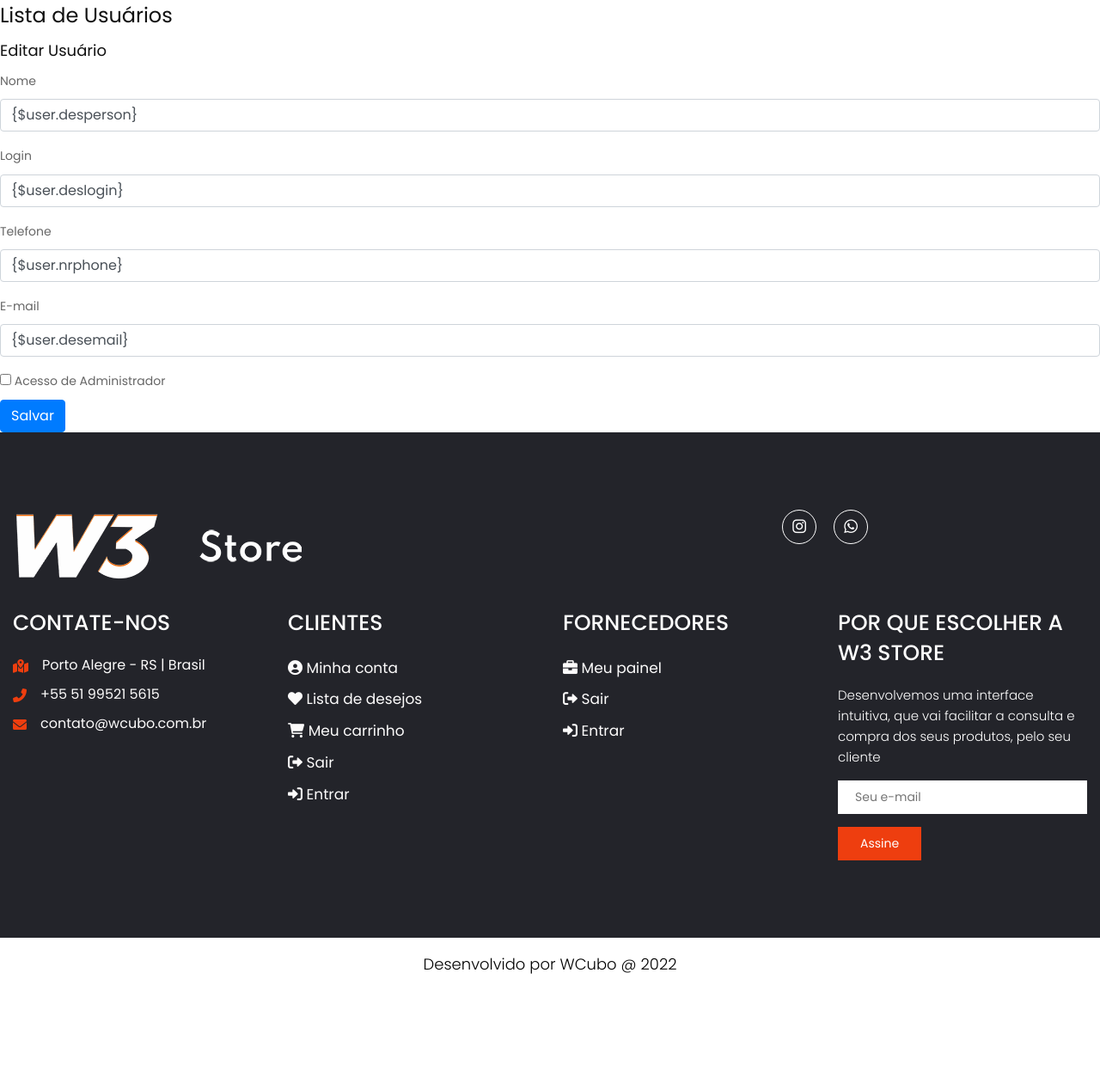
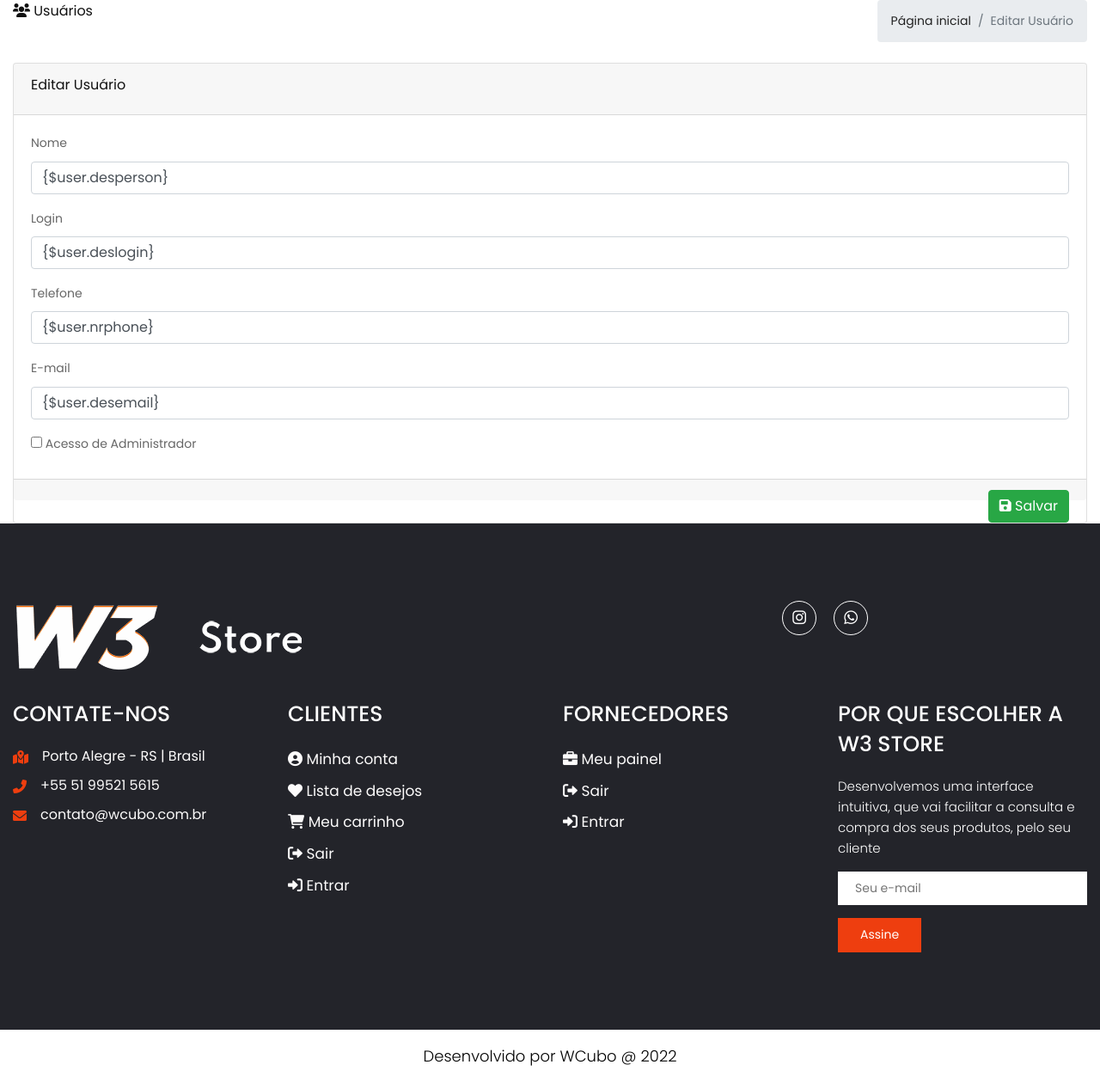
Before and after one commit to murilosouza/w3ecommerce, a PHP site: template views/admin/users-update.html in a window 1280 px wide. Shown: the whole page at 86% size. Before the commit the page ends 1133 px from the top, so only its background shows below. Run offline with PHP 8.4, Linux system fonts and the light colour scheme; the template is opened without the code that fills it, so the values that code supplies are empty; some libraries are stand-ins or nearby versions.

Commit message:
Tela de edição de usuário

```diff
--- a/views-cache/header.7b7869bfb1da632594c8441c1cba0681.rtpl.php
+++ b/views-cache/header.7b7869bfb1da632594c8441c1cba0681.rtpl.php
@@ -236,7 +236,7 @@ scratch. This page gets rid of all links and provides the needed markup only.
               <i class="nav-icon fas fa-users"></i>
               <p>
                 Usuários
-                <span class="right badge badge-danger">New</span>
+                <span class="right badge badge-danger">Novo</span>
               </p>
             </a>
           </li>
--- a/views-cache/users.7b7869bfb1da632594c8441c1cba0681.rtpl.php
+++ b/views-cache/users.7b7869bfb1da632594c8441c1cba0681.rtpl.php
@@ -10,7 +10,7 @@
         <div class="col-sm-6">
           <ol class="breadcrumb float-sm-right">
             <li class="breadcrumb-item"><a href="/admin">Página inicial</a></li>
-            <li class="breadcrumb-item active">Usuários</a></li>
+            <li class="breadcrumb-item active">Usuários Cadastrados</a></li>
           </ol>
         </div><!-- /.col -->
       </div><!-- /.row -->
@@ -25,7 +25,7 @@
         <div class="col-lg-12">
           <div class="card">
             <div class="card-header">
-              <h4 class="m-0">Usuários cadastrados <span><a href="/admin/users/create" class="btn btn-primary float-right"><i class="nav-icon fas fa-user-plus"></i> Cadastrar Usuário</a></span></h4>
+              <h4 class="m-0">Usuários Cadastrados <span><a href="/admin/users/create" class="btn btn-primary float-right"><i class="nav-icon fas fa-user-plus"></i> Cadastrar Usuário</a></span></h4>
             </div>
             <div class="card-body no-padding">
               <table class="table table-striped">
--- a/views/admin/header.html
+++ b/views/admin/header.html
@@ -236,7 +236,7 @@ scratch. This page gets rid of all links and provides the needed markup only.
               <i class="nav-icon fas fa-users"></i>
               <p>
                 Usuários
-                <span class="right badge badge-danger">New</span>
+                <span class="right badge badge-danger">Novo</span>
               </p>
             </a>
           </li>
--- a/views/admin/users-update.html
+++ b/views/admin/users-update.html
@@ -1,57 +1,74 @@
 <!-- Content Wrapper. Contains page content -->
 <div class="content-wrapper">
   <!-- Content Header (Page header) -->
-<section class="content-header">
-  <h1>
-    Lista de Usuários
-  </h1>
-</section>
+  <div class="content-header">
+    <div class="container-fluid">
+      <div class="row mb-2">
+        <div class="col-sm-6">
+          <h4 class="m-0"><i class="nav-icon fas fa-users"></i> Usuários</h4>
+        </div><!-- /.col -->
+        <div class="col-sm-6">
+          <ol class="breadcrumb float-sm-right">
+            <li class="breadcrumb-item"><a href="/admin">Página inicial</a></li>
+            <li class="breadcrumb-item active">Editar Usuário</a></li>
+          </ol>
+        </div><!-- /.col -->
+      </div><!-- /.row -->
+    </div><!-- /.container-fluid -->
+  </div>
+  <!-- /.content-header -->
 
   <!-- Main content -->
-<section class="content">
-
+  <div class="content">
+    <div class="container-fluid">
       <div class="row">
-  	<div class="col-md-12">
-  		<div class="box box-primary">
-        <div class="box-header with-border">
-          <h3 class="box-title">Editar Usuário</h3>
+        <div class="col-lg-12">
+          <div class="card">
+            <div class="card-header">
+              <h4 class="m-0">Editar Usuário</h4>
             </div>
-        <!-- /.box-header -->
+            <!-- /.card-header -->
             <!-- form start -->
             <form role="form" action="/admin/users/{$user.iduser}" method="post">
-          <div class="box-body">
+              <div class="card-body">
                 <div class="form-group">
                   <label for="desperson">Nome</label>
-              <input type="text" class="form-control" id="desperson" name="desperson" placeholder="Digite o nome" value="{$user.desperson}">
+                  <input type="text" class="form-control" id="desperson" name="desperson" placeholder="Digite o nome"
+                    value="{$user.desperson}">
                 </div>
                 <div class="form-group">
                   <label for="deslogin">Login</label>
-              <input type="text" class="form-control" id="deslogin" name="deslogin" placeholder="Digite o login"  value="{$user.deslogin}">
+                  <input type="text" class="form-control" id="deslogin" name="deslogin" placeholder="Digite o login"
+                    value="{$user.deslogin}">
                 </div>
                 <div class="form-group">
                   <label for="nrphone">Telefone</label>
-              <input type="tel" class="form-control" id="nrphone" name="nrphone" placeholder="Digite o telefone"  value="{$user.nrphone}">
+                  <input type="tel" class="form-control" id="nrphone" name="nrphone" placeholder="Digite o telefone"
+                    value="{$user.nrphone}">
                 </div>
                 <div class="form-group">
                   <label for="desemail">E-mail</label>
-              <input type="email" class="form-control" id="desemail" name="desemail" placeholder="Digite o e-mail" value="{$user.desemail}">
+                  <input type="email" class="form-control" id="desemail" name="desemail" placeholder="Digite o e-mail"
+                    value="{$user.desemail}">
                 </div>
                 <div class="checkbox">
                   <label>
-                <input type="checkbox" name="inadmin" value="1" {if="$user.inadmin == 1"}checked{/if}> Acesso de Administrador
+                    <input type="checkbox" name="inadmin" value="1" {if="$user.inadmin == 1" }checked{if}> Acesso de
+                    Administrador
                   </label>
                 </div>
               </div>
-          <!-- /.box-body -->
-          <div class="box-footer">
-            <button type="submit" class="btn btn-primary">Salvar</button>
+              <!-- /.card-body -->
+              <div class="card-footer">
+                <button type="submit" class="btn btn-success float-right"><i class="nav-icon fas fa-save"></i>
+                  Salvar</button>
               </div>
             </form>
           </div>
         </div>
       </div>
-
-</section>
+    </div>
+  </div>
   <!-- /.content -->
 </div>
 <!-- /.content-wrapper -->
--- a/views/admin/users.html
+++ b/views/admin/users.html
@@ -10,7 +10,7 @@
         <div class="col-sm-6">
           <ol class="breadcrumb float-sm-right">
             <li class="breadcrumb-item"><a href="/admin">Página inicial</a></li>
-            <li class="breadcrumb-item active">Usuários</a></li>
+            <li class="breadcrumb-item active">Usuários Cadastrados</a></li>
           </ol>
         </div><!-- /.col -->
       </div><!-- /.row -->
@@ -25,7 +25,7 @@
         <div class="col-lg-12">
           <div class="card">
             <div class="card-header">
-              <h4 class="m-0">Usuários cadastrados <span><a href="/admin/users/create" class="btn btn-primary float-right"><i class="nav-icon fas fa-user-plus"></i> Cadastrar Usuário</a></span></h4>
+              <h4 class="m-0">Usuários Cadastrados <span><a href="/admin/users/create" class="btn btn-primary float-right"><i class="nav-icon fas fa-user-plus"></i> Cadastrar Usuário</a></span></h4>
             </div>
             <div class="card-body no-padding">
               <table class="table table-striped">
```
Also changed, not shown: index.php (+7 -1 lines), views-cache/users-create.7b7869bfb1da632594c8441c1cba0681.rtpl.php (+4 -4 lines), views-cache/users-update.7b7869bfb1da632594c8441c1cba0681.rtpl.php (+40 -23 lines), views/admin/users-create.html (+4 -4 lines), 1 other file. Lines whose indentation alone changed are shown as unchanged.
